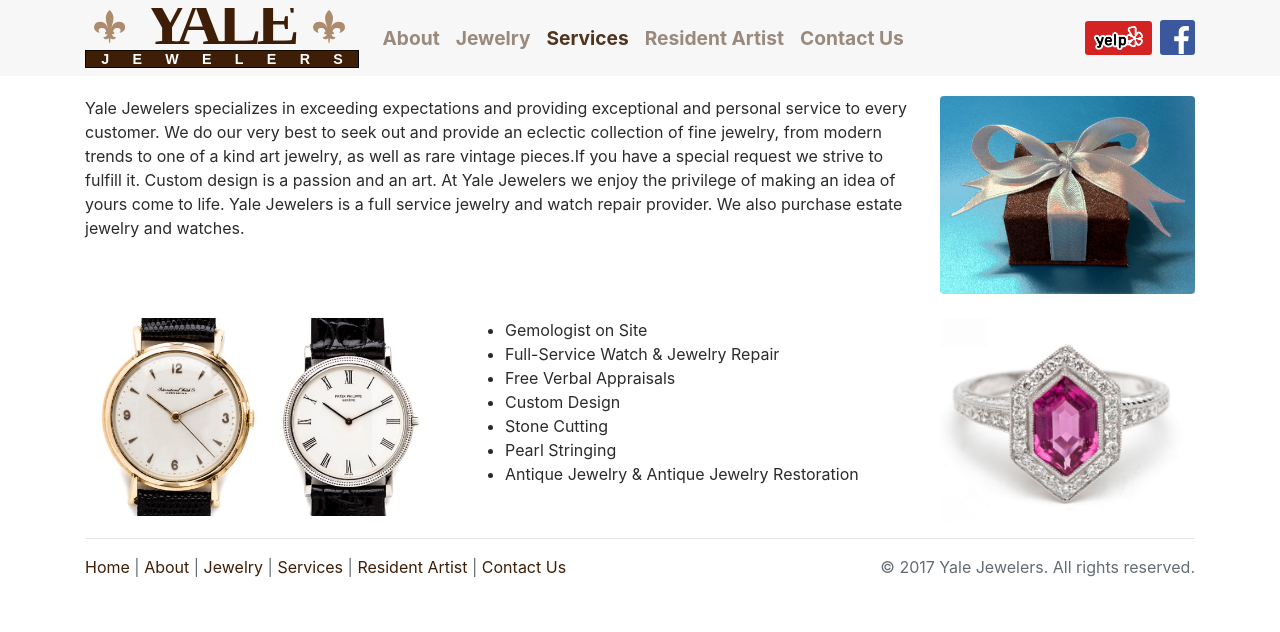
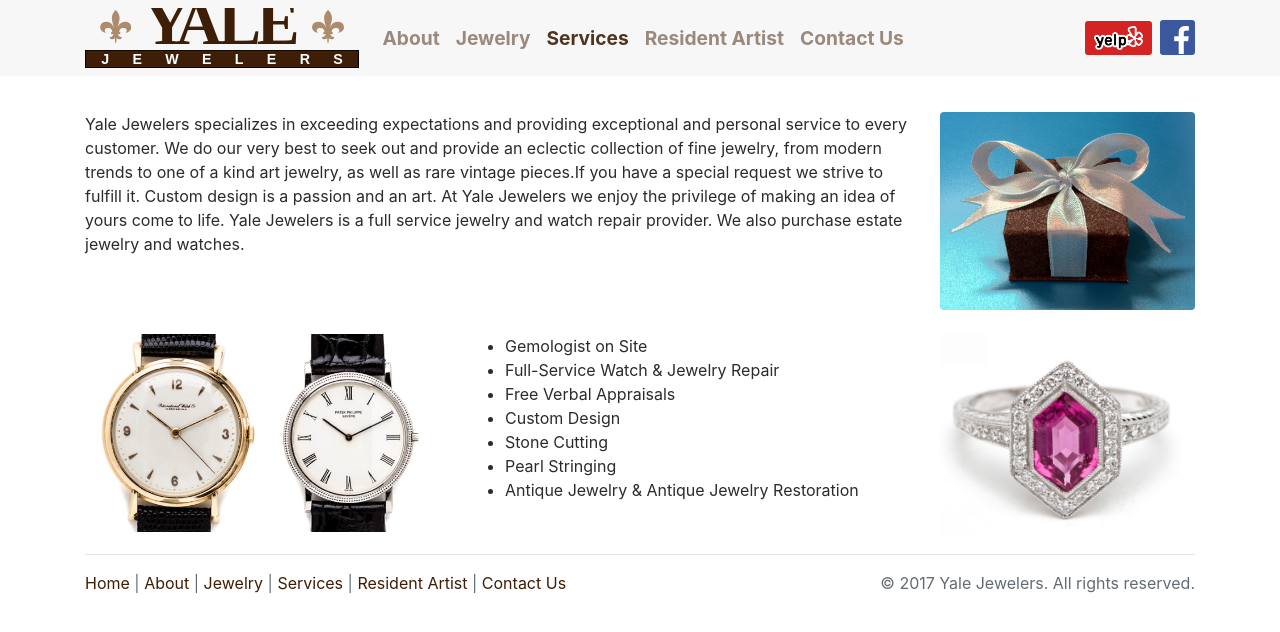
Before and after one commit to supergibbs/yalejewelers.com, a Jekyll site: the page built from services.html, in a window 1280 px wide. Shown: the top 632 px of the page. Built offline with Jekyll 4.4.1, drawn with Linux system fonts in a browser that asks for light colours; nearby versions of some CDN libraries.

Commit message:
Made logo transparent and fixed top padding/margin

```diff
--- a/css/main.scss
+++ b/css/main.scss
@@ -14,7 +14,7 @@
 @import "lightbox.css";
 
 body {
-    padding-top: 3rem;
+    padding-top: 3rem + $spacer * 2;
 }
 
 .navbar-brand {
@@ -33,8 +33,7 @@
 }
 
 #content {
-    margin-top: 3rem;
-    min-height: 400px;
+    margin-top: 2rem;
 }
 
 .btn-icon {
```
Also changed, not shown: img/logo.svg.
